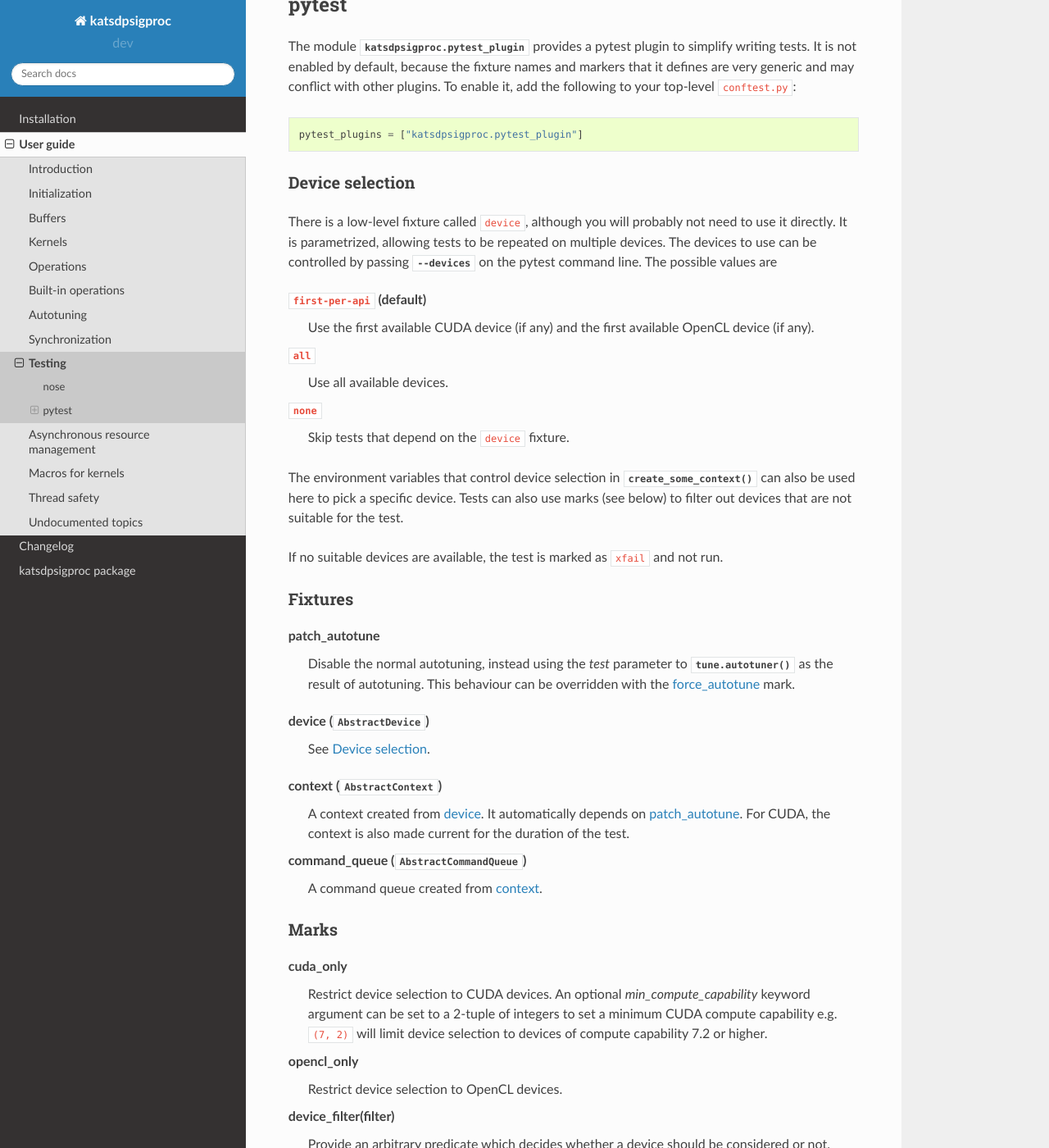
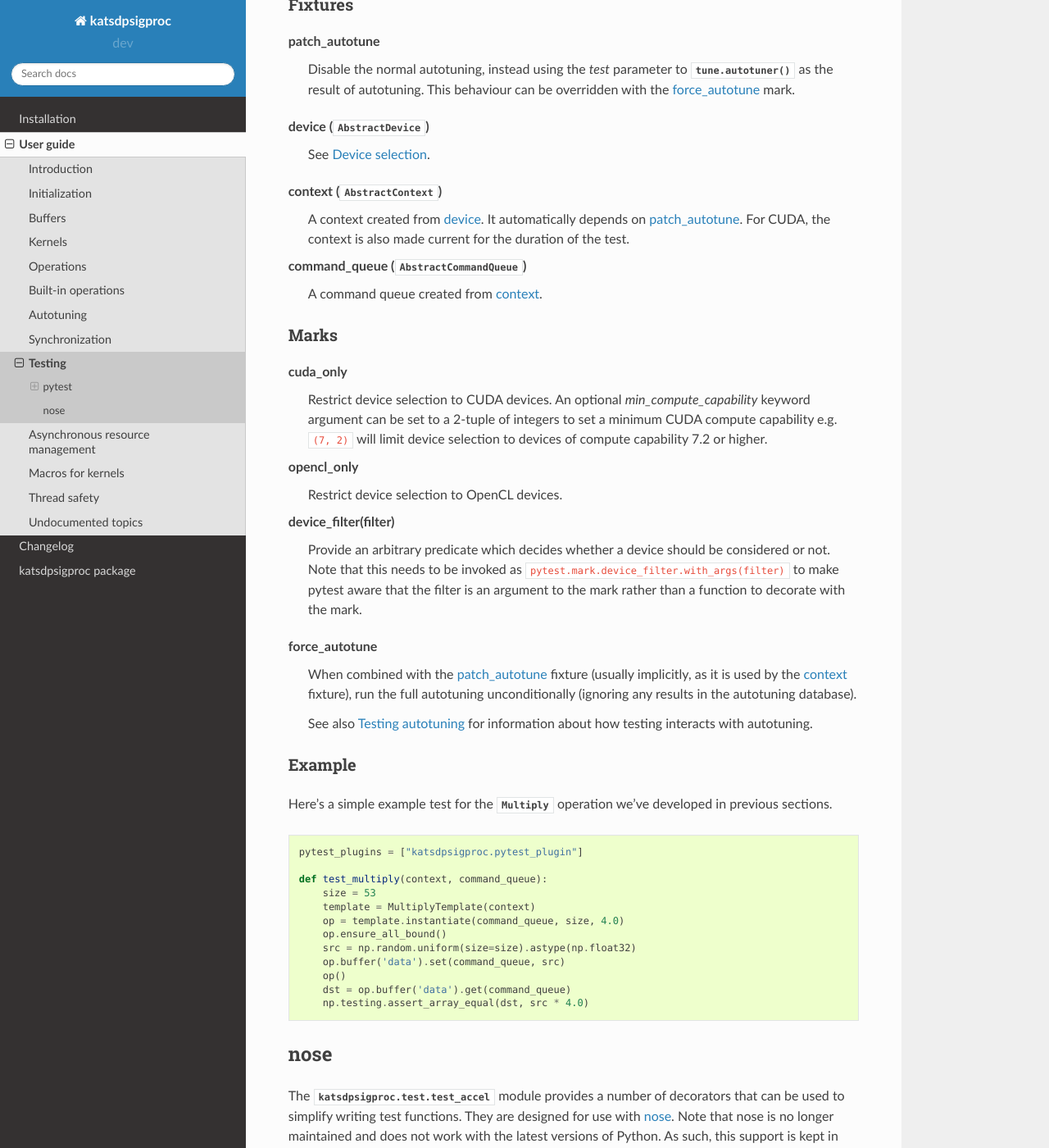
Before and after one commit to ska-sa/katsdpsigproc, a Sphinx documentation site: the page built from doc/user/testing.rst, in a window 1280 px wide and 1400 px high, scrolled down 993 px. Shown: the whole window at 82% size. Built offline with Sphinx 7.4.7 and the Read the Docs theme 2.0.0, drawn with Linux system fonts in a browser that asks for light colours; some of the changed text lies outside the part shown.

Commit message:
Update user guide to position pytest as the preferred test framework

```diff
--- a/doc/user/testing.rst
+++ b/doc/user/testing.rst
@@ -4,47 +4,6 @@
 you will normally need a context and a command queue. There are two modules
 that provide support for testing, depending on which testing framework is in
 use.
-
-nose
-----
-The :mod:`katsdpsigproc.test.test_accel` module provides a number of decorators
-that can be used to simplify writing test functions. They are designed for use
-with `nose`_.
-
-.. _nose: https://nose.readthedocs.io
-
-To write a test function, give it two extra arguments, which will be the
-context and command queue (you can call them anything as they are passed
-positionally). Then decorate the test with :func:`.device_test`. Here's a
-simple example test for the :class:`!Multiply` operation we've developed in
-previous sections.
-
-.. code:: python
-
-    @device_test
-    def test_multiply(context, command_queue):
-        size = 53
-        template = MultiplyTemplate(context)
-        op = template.instantiate(command_queue, size, 4.0)
-        op.ensure_all_bound()
-        src = np.random.uniform(size=size).astype(np.float32)
-        op.buffer('data').set(command_queue, src)
-        op()
-        dst = op.buffer('data').get(command_queue)
-        np.testing.assert_array_equal(dst, src * 4.0)
-
-The device and command queue are created the first time one of the decorated
-tests is run; after this they are reused. This can cause problems if there is
-an error like an out-of-bounds memory access, because this tends to break the
-context and cause all subsequent tests to fail too.
-
-If no devices are found, the test will be skipped. If multiple devices are
-found, then the first one will be used. You can use the
-:envvar:`KATSDPSIGPROC_DEVICE` environment variable to change which device is
-used.
-
-See also :ref:`Testing autotuning <autotune-testing>` for information about how
-testing interacts with autotuning.
 
 .. _testing-pytest:
 
@@ -136,10 +95,14 @@
     <fixture-context>` fixture), run the full autotuning unconditionally
     (ignoring any results in the autotuning database).
 
+    See also :ref:`Testing autotuning <autotune-testing>` for information
+    about how testing interacts with autotuning.
+
 Example
 ^^^^^^^
-The example is almost identical to that for nose, but without the need for a
-decorator:
+
+Here's a simple example test for the :class:`!Multiply` operation we've
+developed in previous sections.
 
 .. code:: python
 
@@ -155,3 +118,44 @@
         op()
         dst = op.buffer('data').get(command_queue)
         np.testing.assert_array_equal(dst, src * 4.0)
+
+nose
+----
+The :mod:`katsdpsigproc.test.test_accel` module provides a number of decorators
+that can be used to simplify writing test functions. They are designed for use
+with `nose`_. Note that nose is no longer maintained and does not work with the
+latest versions of Python. As such, this support is kept in katsdpsigproc only
+for backwards compatibility, and you are encouraged to convert your tests to
+pytest as soon as possible.
+
+.. _nose: https://nose.readthedocs.io
+
+To write a test function, give it two extra arguments, which will be the
+context and command queue (you can call them anything as they are passed
+positionally). Then decorate the test with :func:`.device_test`. Here's a
+simple example test for the :class:`!Multiply` operation we've developed in
+previous sections.
+
+.. code:: python
+
+    @device_test
+    def test_multiply(context, command_queue):
+        size = 53
+        template = MultiplyTemplate(context)
+        op = template.instantiate(command_queue, size, 4.0)
+        op.ensure_all_bound()
+        src = np.random.uniform(size=size).astype(np.float32)
+        op.buffer('data').set(command_queue, src)
+        op()
+        dst = op.buffer('data').get(command_queue)
+        np.testing.assert_array_equal(dst, src * 4.0)
+
+The device and command queue are created the first time one of the decorated
+tests is run; after this they are reused. This can cause problems if there is
+an error like an out-of-bounds memory access, because this tends to break the
+context and cause all subsequent tests to fail too.
+
+If no devices are found, the test will be skipped. If multiple devices are
+found, then the first one will be used. You can use the
+:envvar:`KATSDPSIGPROC_DEVICE` environment variable to change which device is
+used.
```
Also changed, not shown: doc/user/autotune.rst (+3 -4 lines).
